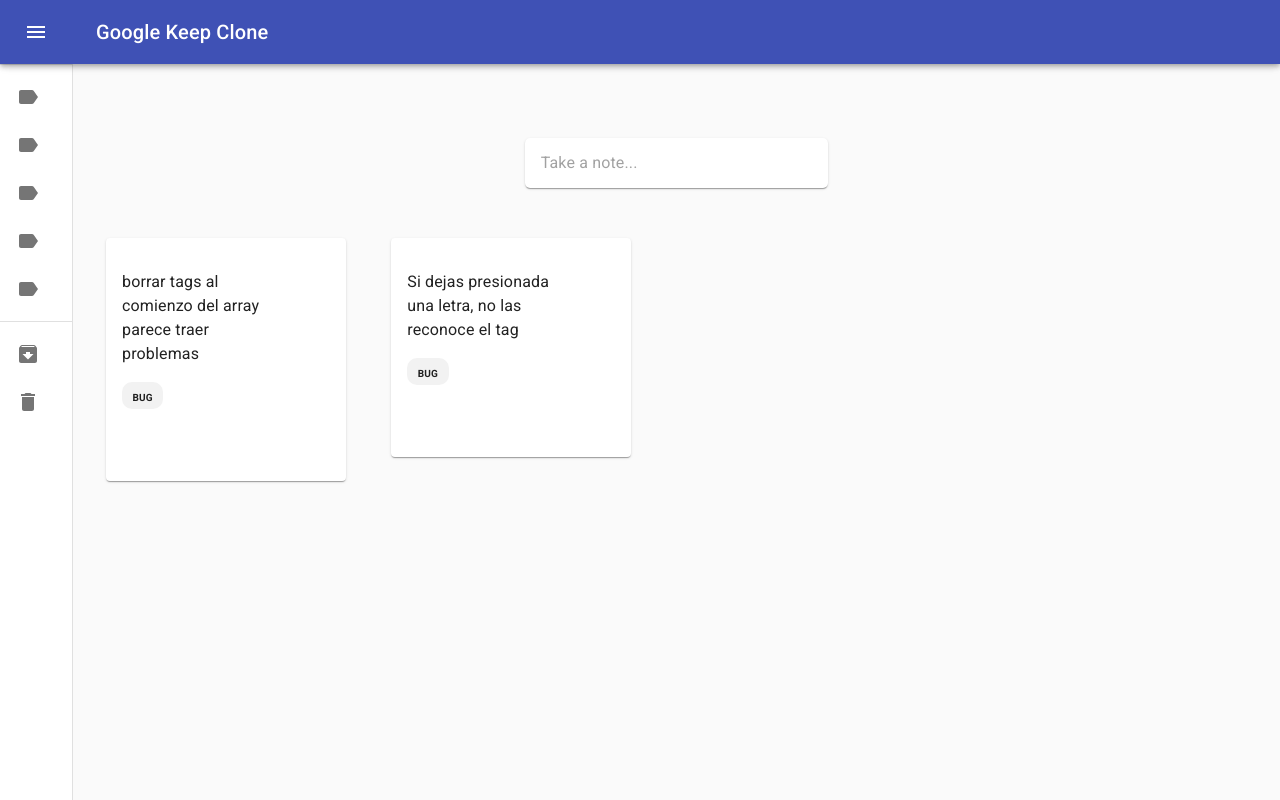
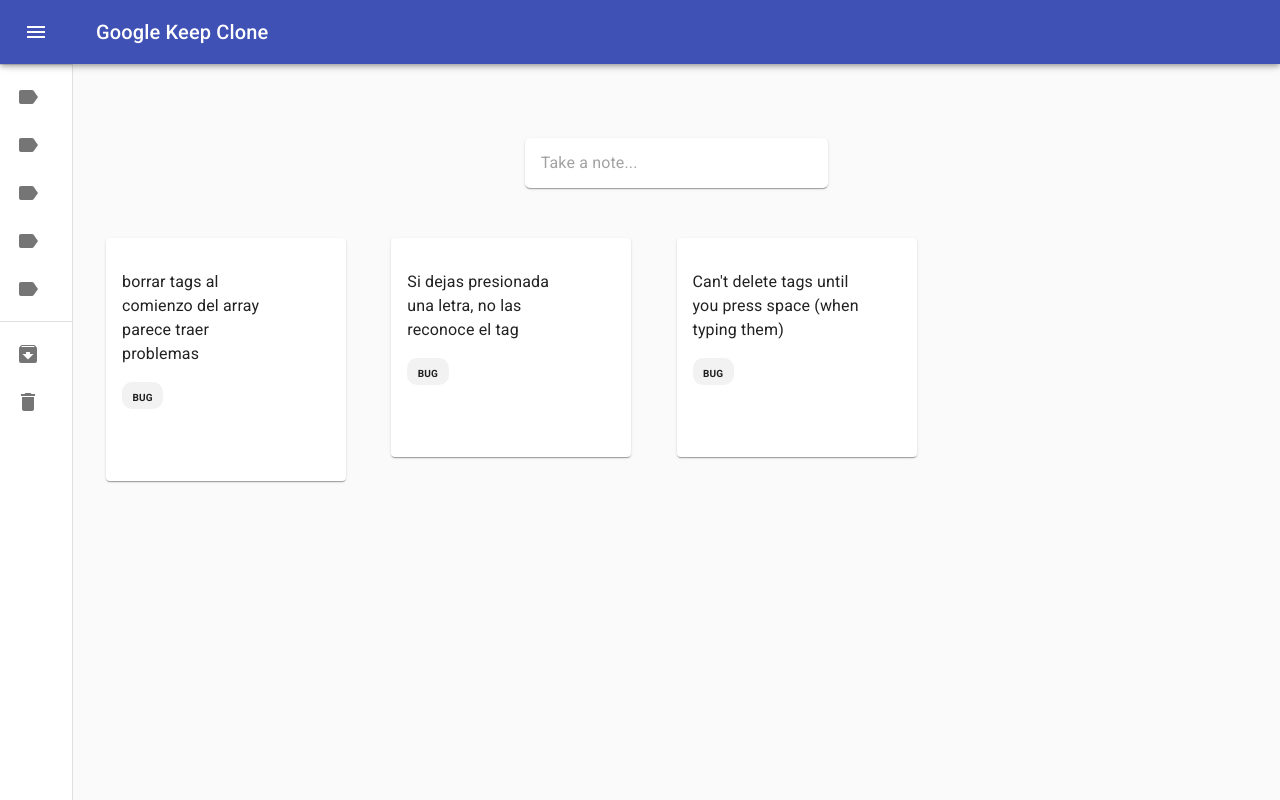
Before and after one commit to cookieinmind/keep-clone, a React (Create React App) app: page /bug in a window 1280 px wide. Built offline with nearby package versions, Linux system fonts and the light colour scheme; data requests are answered from the project's data file.

Commit message:
Notes created in a tag folder, will... ... have the tag in them

```diff
--- a/data/db.json
+++ b/data/db.json
@@ -217,6 +217,17 @@
       ],
       "id": 31,
       "status": "alive"
+    },
+    {
+      "content": "Can't delete tags until you press space (when typing them)",
+      "date": "16-7-2021",
+      "tags": [
+        {
+          "name": "bug"
+        }
+      ],
+      "status": "alive",
+      "id": 32
     }
   ],
   "tags": [
--- a/src/App.tsx
+++ b/src/App.tsx
@@ -21,10 +21,12 @@ function App() {
   return (
     <Container className={styles.container}>
       <Layout>
+        <Route path="/:tag?">
           <InputField />
-
+        </Route>
+        <Switch>
           {notes && notes?.length > 0 && (
-          <Switch>
+            <>
               {/* Status */}
               <Route path="/status/:status" exact>
                 <NoteList
@@ -41,8 +43,9 @@ function App() {
                   archiveNote={archiveNote}
                 />
               </Route>
+            </>
+          )}
         </Switch>
-        )}
       </Layout>
     </Container>
   );
--- a/src/inputFields/InputField.tsx
+++ b/src/inputFields/InputField.tsx
@@ -5,6 +5,7 @@ import { FullInput } from "./FullInput";
 import { Note } from "../models/note";
 import { useServerContext } from "../context/ServerContext";
 import { Tag } from "../models/tag";
+import { useParams } from "react-router-dom";
 
 export interface InputFieldProps {}
 
@@ -12,7 +13,11 @@ const InputField: React.FunctionComponent<InputFieldProps> = () => {
   //Variables
   const [isInputFocused, setIsInputFocused] = useState(false);
 
-  const tagContext = useServerContext();
+  const serverContext = useServerContext();
+
+  let { tag: tagName } = useParams<{
+    tag: string | undefined;
+  }>();
 
   // Functions
   const handleChangeOfInput = (val: boolean) => {
@@ -21,11 +26,30 @@ const InputField: React.FunctionComponent<InputFieldProps> = () => {
 
   const handleSubmition = async (note: Note) => {
     const cleanNote = cleanTags(note);
-    tagContext?.createNote(cleanNote);
+    const tag: Tag | undefined = serverContext.tags.find(
+      (t) => t.name === tagName
+    );
+
+    if (!tag) throw new Error("input field, no tag found");
+
+    const tagIsNotInAlreadyThere =
+      cleanNote.tags.length < 1 ||
+      cleanNote.tags.some((t) => t.name !== tag.name);
+
+    if (tag && tagIsNotInAlreadyThere) {
+      cleanNote.tags.push(tag);
+    }
+
+    serverContext?.createNote(cleanNote);
   };
 
   const cleanTags = (note: Note): Note => {
-    if (!note.tags || note.tags.length < 1) return note;
+    if (!note.tags || note.tags.length < 1) {
+      return {
+        ...note,
+        tags: [],
+      };
+    }
 
     const cleanTags: Tag[] = [];
 
--- a/src/models/note.ts
+++ b/src/models/note.ts
@@ -3,7 +3,7 @@ import { Tag } from "./tag";
 export type Note = {
   id?: number;
   content: string;
-  tags?: Tag[];
+  tags: Tag[];
   date?: string;
   status: NoteStatus;
 };
```
Lines whose indentation alone changed are shown as unchanged.
